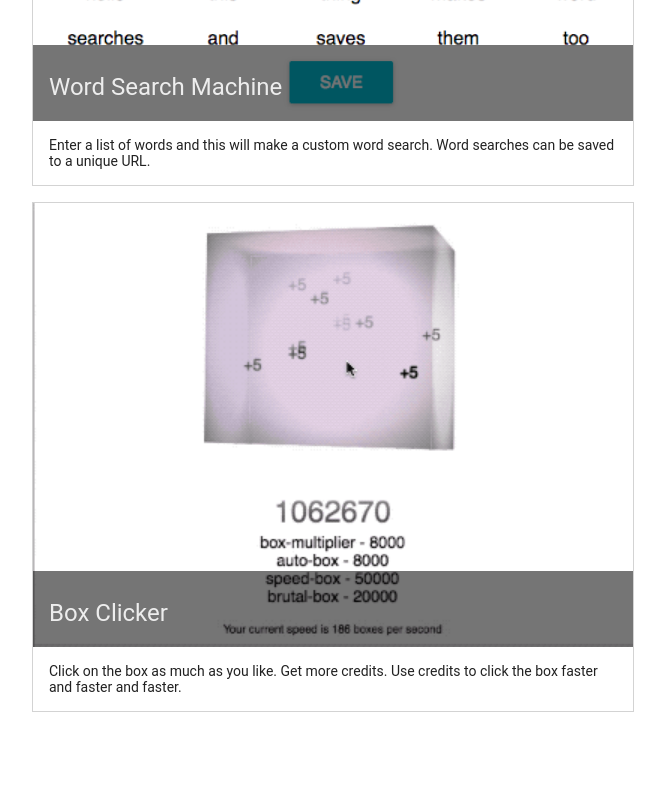
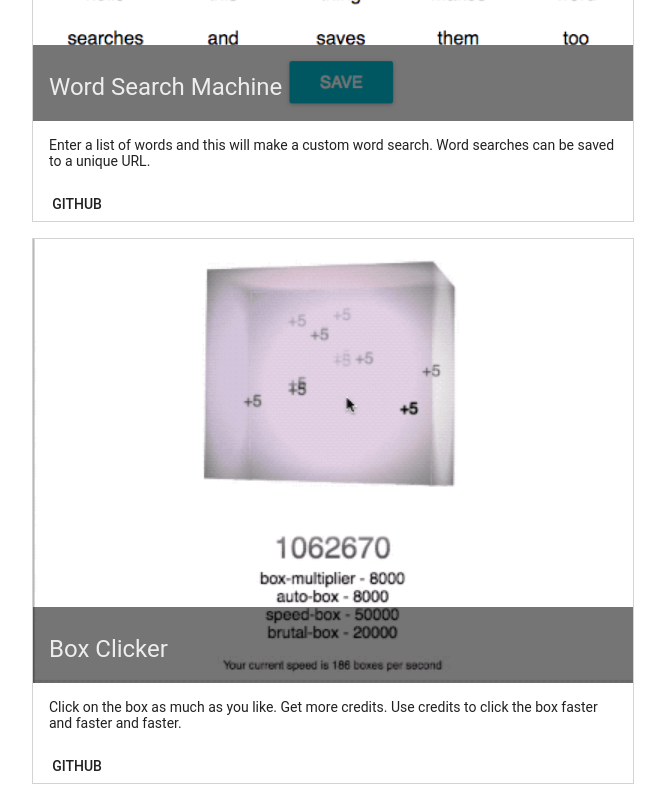
Before and after one commit to edabot/edabot, a React (Create React App) app: page / in a window 1280 px wide. Shown: the part 956-1756 px from the top of the page, without its empty margins (307-972 px from the left). Before the commit the page ends 1684 px from the top, so only its background shows below. Built offline with nearby package versions, Linux system fonts and the light colour scheme.

Commit message:
add github link to project card

```diff
--- a/src/components/Projects.react.js
+++ b/src/components/Projects.react.js
@@ -1,5 +1,6 @@
 import React, { Component } from 'react'
 import {CardMedia, CardTitle, CardText} from 'material-ui/Card'
+import FlatButton from 'material-ui/FlatButton';
 import styled from 'styled-components'
 import projects from '../data/projects'
 
@@ -12,16 +13,19 @@ const Card = styled.div`
 
 const Project = ({project}) => (
 
-  <a href={project.url}>
+
     <Card>
-      <CardMedia overlay={<CardTitle title={project.title} />} >
-        <img src={project.img} alt="" />
-      </CardMedia>
+      <a href={project.url}>
+        <CardMedia overlay={<CardTitle title={project.title} />} >
+          <img src={project.img} alt="" />
+        </CardMedia>
+      </a>
       <CardText>
         {project.description}
       </CardText>
+      <a href={project.github}><FlatButton label="github" /></a>
     </Card>
-  </a>
+
 )
 
 class Projects extends Component {
--- a/src/data/projects.js
+++ b/src/data/projects.js
@@ -6,12 +6,14 @@ export default [
     title: 'Word Search Machine',
     img: wordSearchMachine,
     description: 'Enter a list of words and this will make a custom word search. Word searches can be saved to a unique URL.',
-    url: 'http://wordsearchmachine.com'
+    url: 'http://wordsearchmachine.com',
+    github: 'https://github.com/edabot/react-wordsearch'
   },
   {
     title: 'Box Clicker',
     img: boxClicker,
     description: 'Click on the box as much as you like. Get more credits. Use credits to click the box faster and faster and faster.',
-    url: 'https://edabot.github.io/boxclicker/'
+    url: 'https://edabot.github.io/boxclicker/',
+    github: 'https://github.com/edabot/boxclicker'
   }
 ]
```
